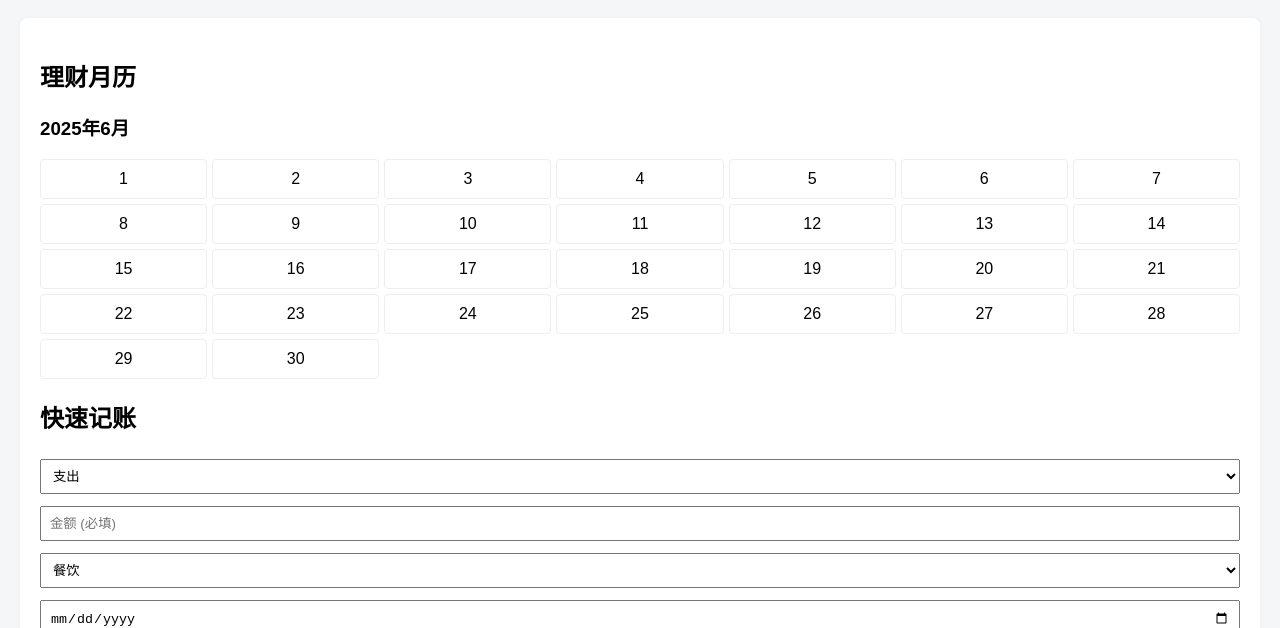
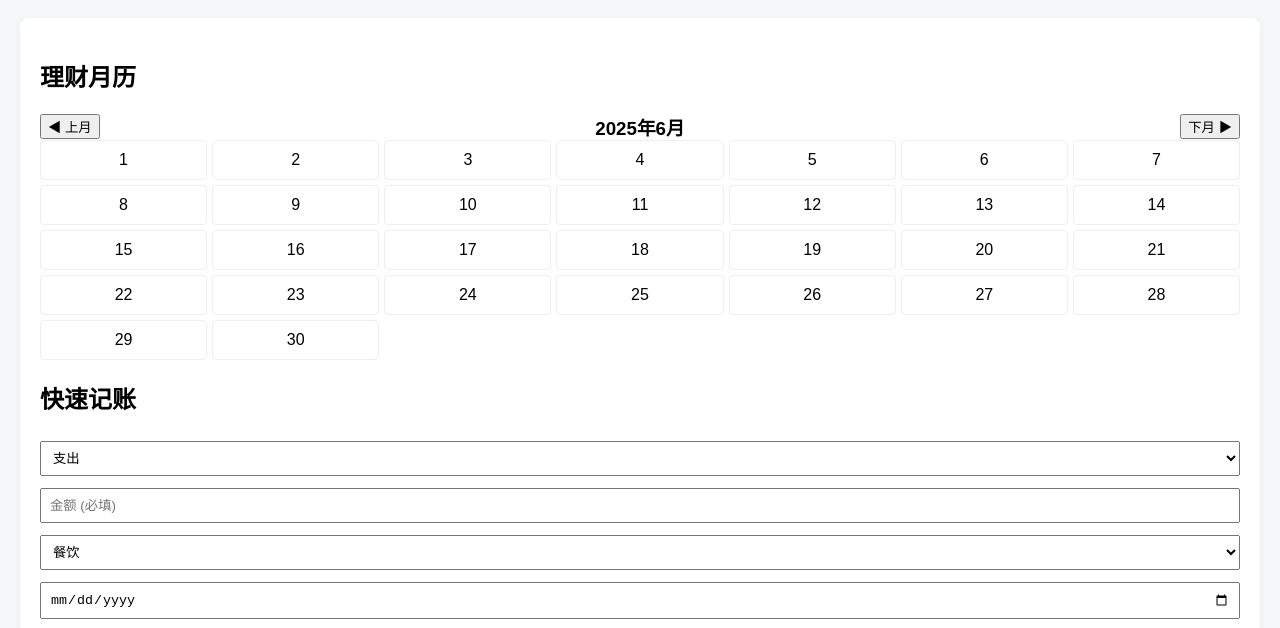
Before and after one commit to HFY0601/01, a plain HTML site: page index.html in a window 1280 px wide. Shown: the part 114-742 px from the top of the page. Drawn offline with nearby package versions, Linux system fonts and the light colour scheme.

Commit message:
Add files via upload

```diff
--- a/index.html
+++ b/index.html
@@ -250,10 +250,25 @@ function importCSV() {
   reader.readAsText(file);
 }
 // ===== 理财月历功能 =====
+let currentYear = new Date().getFullYear();
+let currentMonth = new Date().getMonth(); // 0-11
+
+function changeMonth(offset) {
+  currentMonth += offset;
+  if (currentMonth < 0) {
+    currentMonth = 11;
+    currentYear--;
+  } else if (currentMonth > 11) {
+    currentMonth = 0;
+    currentYear++;
+  }
+  generateCalendar();
+}
+
 function generateCalendar() {
-  const today = new Date();
-  const year = today.getFullYear();
-  const month = today.getMonth();
+  const year = currentYear;
+  const month = currentMonth;
+
   const firstDay = new Date(year, month, 1);
   const lastDay = new Date(year, month + 1, 0);
   const daysInMonth = lastDay.getDate();
@@ -336,7 +351,11 @@ generateCalendar();
     <section id="dashboard" class="tab-content active">
       <h2>理财月历</h2>
   <div id="calendarContainer" style="margin-bottom: 20px;">
-    <h3 id="calendarMonth"></h3>
+    <div style="display: flex; justify-content: space-between; align-items: center;">
+      <button onclick="changeMonth(-1)">◀ 上月</button>
+      <h3 id="calendarMonth" style="margin: 0;"></h3>
+      <button onclick="changeMonth(1)">下月 ▶</button>
+    </div>
     <div id="calendarGrid" style="display: grid; grid-template-columns: repeat(7, 1fr); gap: 5px;"></div>
   </div>
   <h2>快速记账</h2>
@@ -737,10 +756,25 @@ function importCSV() {
   reader.readAsText(file);
 }
 // ===== 理财月历功能 =====
+let currentYear = new Date().getFullYear();
+let currentMonth = new Date().getMonth(); // 0-11
+
+function changeMonth(offset) {
+  currentMonth += offset;
+  if (currentMonth < 0) {
+    currentMonth = 11;
+    currentYear--;
+  } else if (currentMonth > 11) {
+    currentMonth = 0;
+    currentYear++;
+  }
+  generateCalendar();
+}
+
 function generateCalendar() {
-  const today = new Date();
-  const year = today.getFullYear();
-  const month = today.getMonth();
+  const year = currentYear;
+  const month = currentMonth;
+
   const firstDay = new Date(year, month, 1);
   const lastDay = new Date(year, month + 1, 0);
   const daysInMonth = lastDay.getDate();
```
